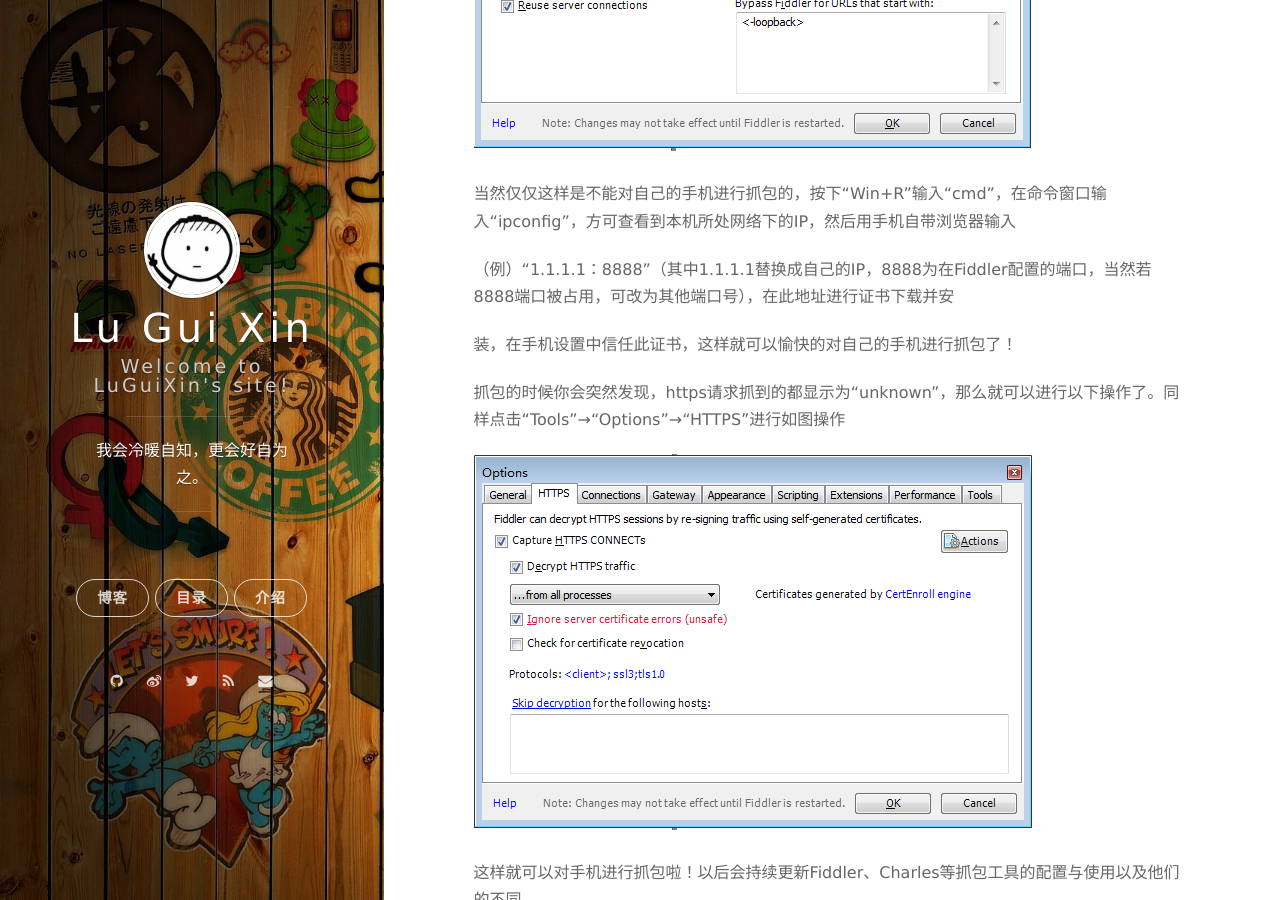
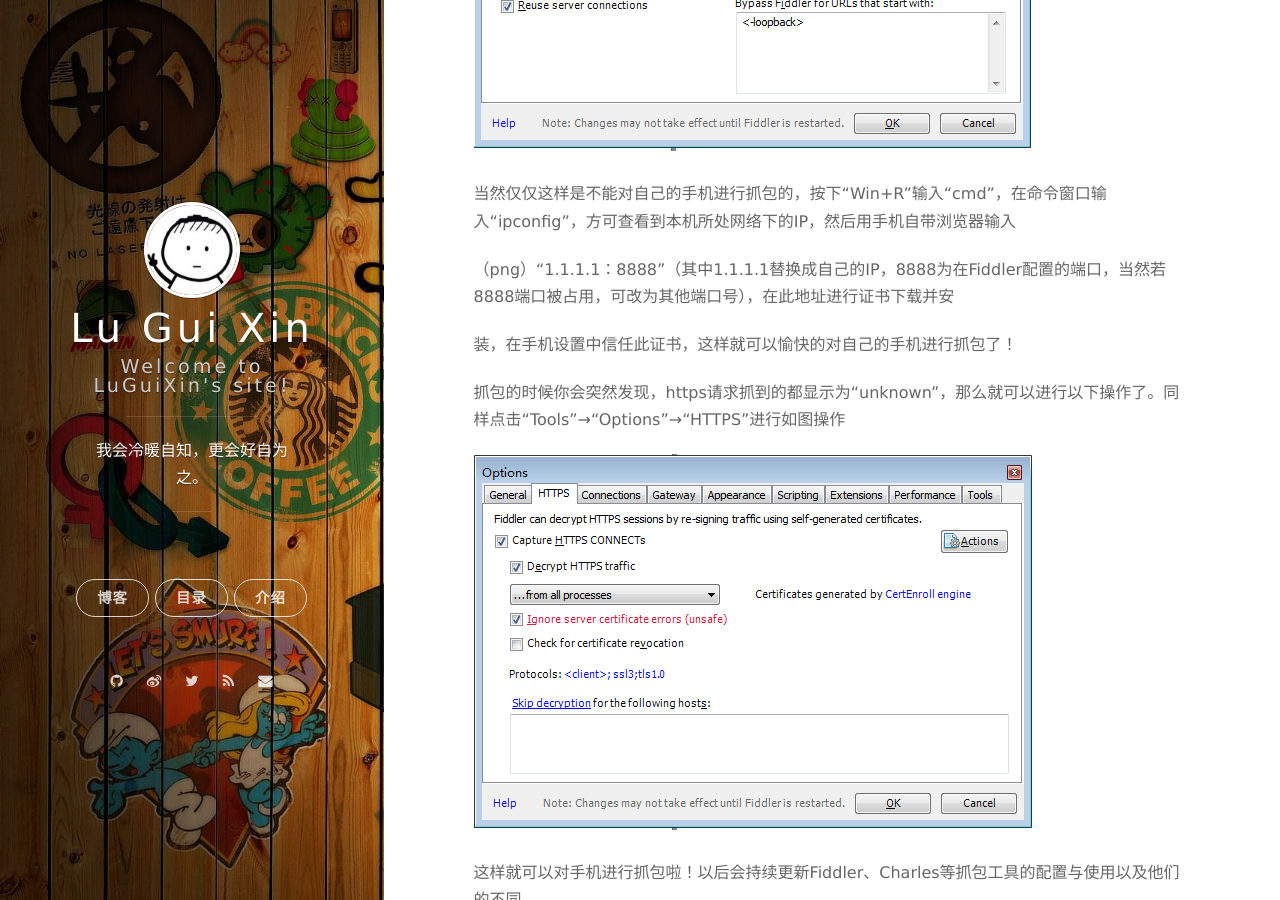
Before and after one commit to LuGuiXin/LuGuiXin.github.io, a Jekyll site: the page built from _posts/2019-09-26-Fiddler的简单使用（一）.md, in a window 1280 px wide and 900 px high, scrolled down 778 px. Built offline with Jekyll 4.4.1, drawn with Linux system fonts in a browser that asks for light colours; nearby versions of some CDN libraries; Markdown is read by kramdown in place of the engine named in the settings; comment, search, counter and statistics services are not loaded.

Commit message:
Update 2019-09-26-Fiddler的简单使用（一）.md

```diff
--- a/_posts/2019-09-26-Fiddler的简单使用（一）.md
+++ b/_posts/2019-09-26-Fiddler的简单使用（一）.md
@@ -24,11 +24,11 @@ categories: "技术文档"
 
 首先，打开“Fiddler”，点击“Tools”→“Options”→“Connections”进行如图操作
 
-![例](https://github.com/LuGuiXin/luguixin.github.io/blob/master/images/jekyll/Fiddler-connections.png)
+![png](https://github.com/LuGuiXin/luguixin.github.io/blob/master/images/jekyll/Fiddler-connections.png)
 
 当然仅仅这样是不能对自己的手机进行抓包的，按下“Win+R”输入“cmd”，在命令窗口输入“ipconfig”，方可查看到本机所处网络下的IP，然后用手机自带浏览器输入
 
-（例）“1.1.1.1：8888”（其中1.1.1.1替换成自己的IP，8888为在Fiddler配置的端口，当然若8888端口被占用，可改为其他端口号），在此地址进行证书下载并安
+（png）“1.1.1.1：8888”（其中1.1.1.1替换成自己的IP，8888为在Fiddler配置的端口，当然若8888端口被占用，可改为其他端口号），在此地址进行证书下载并安
 
 装，在手机设置中信任此证书，这样就可以愉快的对自己的手机进行抓包了！
 
```
